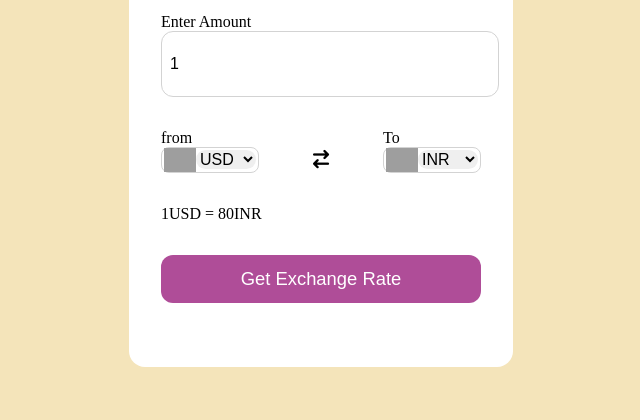
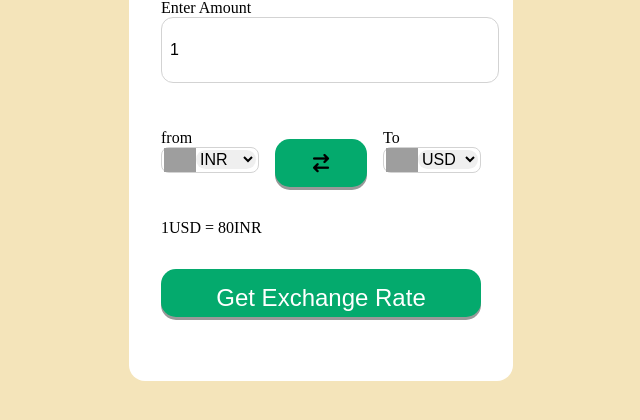
Before and after one commit to kripanshpandey/currencyConvertor, a plain HTML site: page index.html in a window 1280 px wide. Both pictures are taken after a click on the button 640 px from the left and 406 px from the top of the page. Shown: the part 256-676 px from the top of the page, without its empty margins (319-959 px from the left). Drawn offline with Linux system fonts and the light colour scheme; no server answers; grey boxes are pictures that could not be loaded.

Commit message:
enabled swap button

```diff
--- a/app.js
+++ b/app.js
@@ -1,7 +1,7 @@
 const Base_URL = "https://cdn.jsdelivr.net/npm/@fawazahmed0/currency-api@latest/v1/currencies";
 
 const dropdown = document.querySelectorAll(".dropdown select");
-const btn = document.querySelector("form button");
+const btn = document.querySelector("#submit");
 const btn2 = document.querySelector('#Exc')
 const fromCurr = document.querySelector(".from select");
 const toCurr = document.querySelector(".to select");
@@ -59,25 +59,15 @@ btn.addEventListener ("click",(evt) => {
 })
 
 
-btn2.addEventListener("click",(evt) => {
-    evt.preventDefault();
-
-})
-
-
 window.addEventListener("load", () => {
     updateExchangeRate();
 })
 
 btn2.addEventListener("click",(evt) => {
     evt.preventDefault();
-    let temp;
-    if(select.name === "from"){
-        temp = currCode;
-        currCode = to.currCode;
-        console.log(currCode);
-        newOption.selected = "selected";
-    } else if(select.name === "to") {
-        newOption.selected = "selected";
-    }
+    let temp = fromCurr.value;
+    fromCurr.value = toCurr.value;
+    toCurr.value = temp;
+    updateFlag(fromCurr);
+    updateFlag(toCurr);
 })
--- a/index.html
+++ b/index.html
@@ -32,7 +32,7 @@
                 </div>
             </div>
             <div class="msg">1USD = 80INR</div>
-            <button>Get Exchange Rate</button>
+            <button class="button" id="submit">Get Exchange Rate</button>
         </form>
     </div>
     <script src="codes.js"></script>
--- a/style.css
+++ b/style.css
@@ -78,10 +78,45 @@ form button{
 }
 
 #Exc{
-    height: 2rem;
+    margin-top: 1.5rem;
+    margin-left: 1rem;
+    margin-right: 1rem;
+    height: 3rem;
     padding-top: 1rem;
-    background-color: white;
+    padding-bottom: 1rem;
+    background-color: #04AA6D;
+    border: none;
+    border-radius: 15px;
+    box-shadow: 0 3px #999;
     color: black;
     justify-content: center;
     align-items: center;
 }
+
+
+#Exc:active {
+    background-color: #3e8e41;
+    box-shadow: 0 5px #666;
+    transform: translateY(4px);
+}
+
+.button {
+    padding: 15px 25px;
+    font-size: 24px;
+    text-align: center;
+    cursor: pointer;
+    outline: none;
+    color: #fff;
+    background-color: #04AA6D;
+    border: none;
+    border-radius: 15px;
+    box-shadow: 0 3px #999;
+ }
+
+  .button:hover {background-color: #3e8e41}
+
+  .button:active {
+    background-color: #3e8e41;
+    box-shadow: 0 5px #666;
+    transform: translateY(4px);
+}
```
